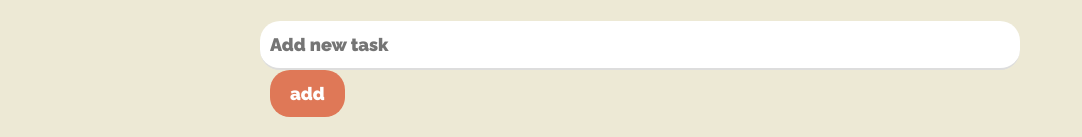
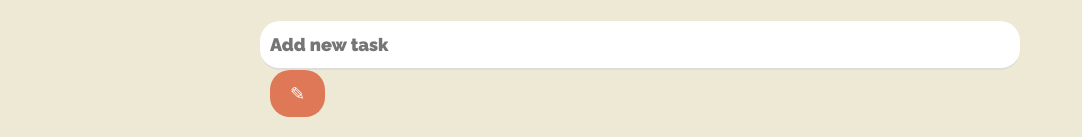
Before and after one commit to imd1005-web-development-winter-2023/assignment-03-hairuochen, a plain HTML site: page index.html in a window 1280 px wide. Shown: the part 153-290 px from the top of the page, without its empty margins (0-1082 px from the left). Drawn offline with Linux system fonts and the light colour scheme.

Commit message:
button text

```diff
--- a/index.html
+++ b/index.html
@@ -30,7 +30,7 @@
     </header>
     <section class="container">
       <input type="text" id="taskInput" placeholder="Add new task">
-      <button onclick="addTask()">add</button>
+      <button onclick="addTask()">✎</button>
       <ul id="taskList"></ul>
       <script src="main.js"></script>
     </section>
```
